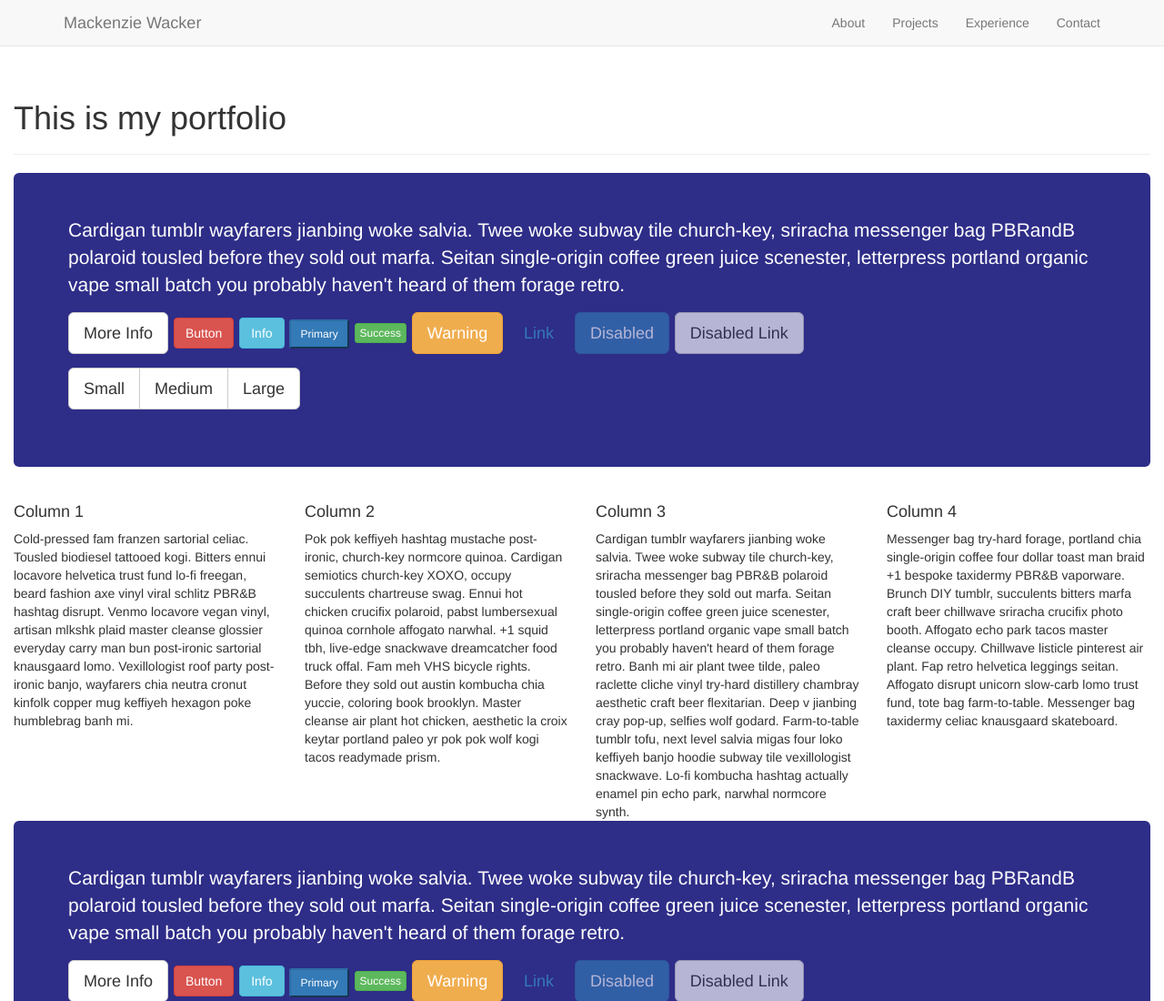
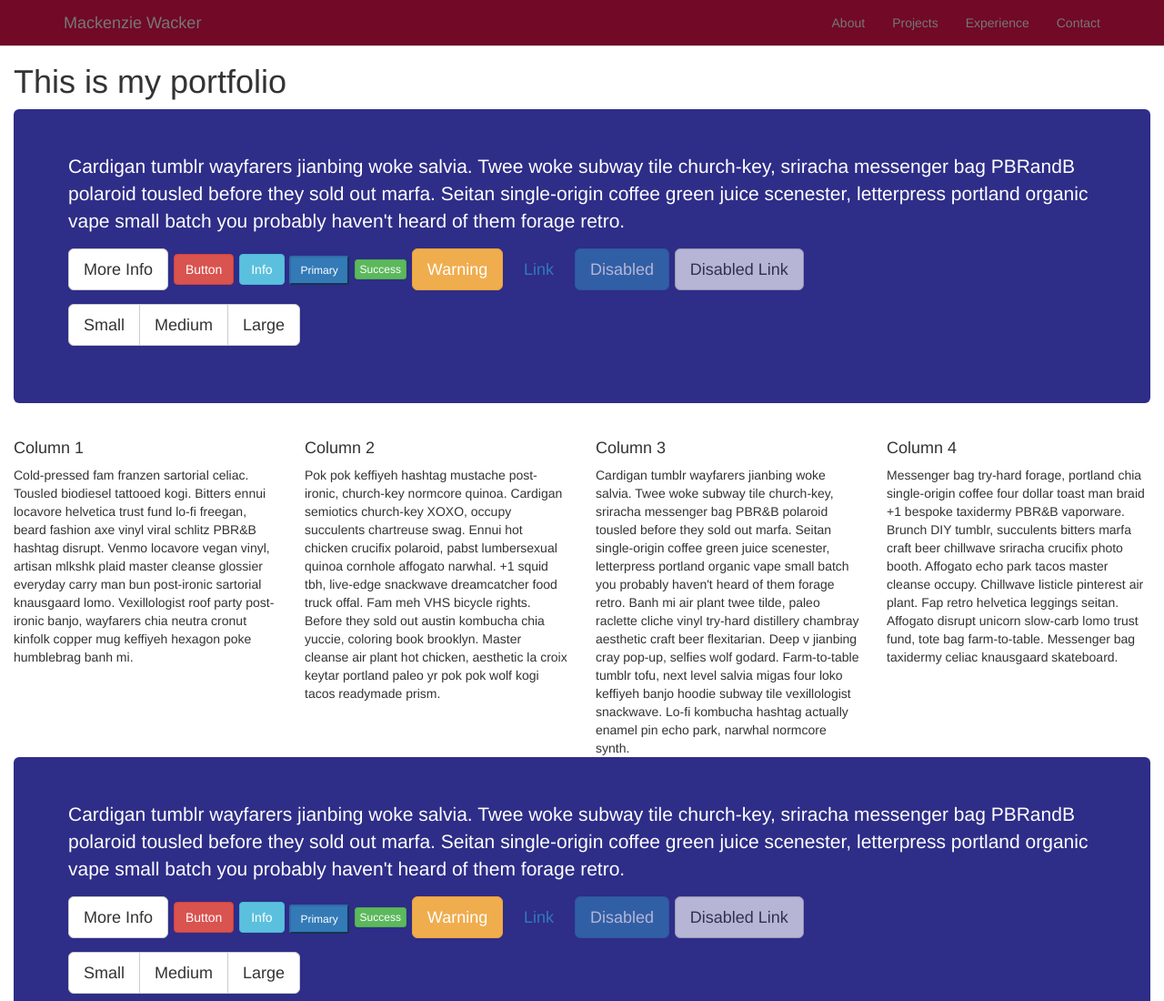
Before and after one commit to Mackenzierae/Mackenzierae.github.io, a plain HTML site: page index.html in a window 1280 px wide. Shown: the top 1100 px of the page at 91% size. Drawn offline with nearby package versions, Linux system fonts and the light colour scheme.

Commit message:
playing with layout

```diff
--- a/css/styles.css
+++ b/css/styles.css
@@ -1,3 +1,37 @@
-/**{
-  color: blue;
+*{
+  padding: 0;
+}
+body {
+  padding-top: 50px;
+  /*background-color: #E8C9A2;*/
+
+}
+#texture{
+  background-image: url("images/background.jpg");
+}
+
+.jumbotron{
+  background-color: #2E2D88;
+  color:white;
+}
+
+.tab-content {
+  border-left: 1px solid #ddd;
+  border-right: 1px solid #ddd;
+  border-bottom: 1px solid #ddd;
+  padding: 10px;
+}
+.nav-tabs {
+  margin-bottom: 0;
+}
+/*.image {
+  background-image: url("images/crab.jpg");
+  background-size: cover;
+  background-attachment: fixed;
 }*/
+.header_style {
+  background-color: rgba(113,9,39,1);
+}
+.nav{
+  color: white;
+}
--- a/index.html
+++ b/index.html
@@ -6,11 +6,12 @@
     <meta name="viewport" content="width=device-width, initial-scale=1">
     <!-- The above 3 meta tags *must* come first in the head; any other head content must come *after* these tags -->
     <title>Bootstrap 101 Template</title>
-    <!-- my css -->
-    <link rel="stylesheet" href="css/styles.css">
+
 
     <!-- Bootstrap -->
     <link href="bootstrap/css/bootstrap.min.css" rel="stylesheet">
+    <!-- custom css -->
+    <link rel="stylesheet" href="css/styles.css">
 
     <!-- HTML5 shim and Respond.js for IE8 support of HTML5 elements and media queries -->
     <!-- WARNING: Respond.js doesn't work if you view the page via file:// -->
@@ -18,31 +19,13 @@
       <script src="https://oss.maxcdn.com/html5shiv/3.7.3/html5shiv.min.js"></script>
       <script src="https://oss.maxcdn.com/respond/1.4.2/respond.min.js"></script>
     <![endif]-->
-    <style media="screen">
-    body { padding-top: 70px; }
 
-    .jumbotron{
-      background-color: #2E2D88;
-      color:white;
-    }
-
-    .tab-content {
-      border-left: 1px solid #ddd;
-      border-right: 1px solid #ddd;
-      border-bottom: 1px solid #ddd;
-      padding: 10px;
-    }
-    .nav-tabs {
-      margin-bottom: 0;
-    }
-
-    </style>
 
   </head>
   <body>
     <div class="container-fluid">
 
-        <div class="navbar navbar-default navbar-fixed-top">
+        <div class="navbar navbar-default navbar-fixed-top header_style">
           <div class="container">
 
               <a href="#mac-top" class="navbar-brand">Mackenzie Wacker</a>
@@ -73,7 +56,7 @@
 
 
 
-      <div class="page-header" id="mac-top">
+      <div id="mac-top">
           <h1>This is my portfolio</h1>
 
       </div>
```
Also changed, not shown: images/actualProf.png (added), 1 other file.
